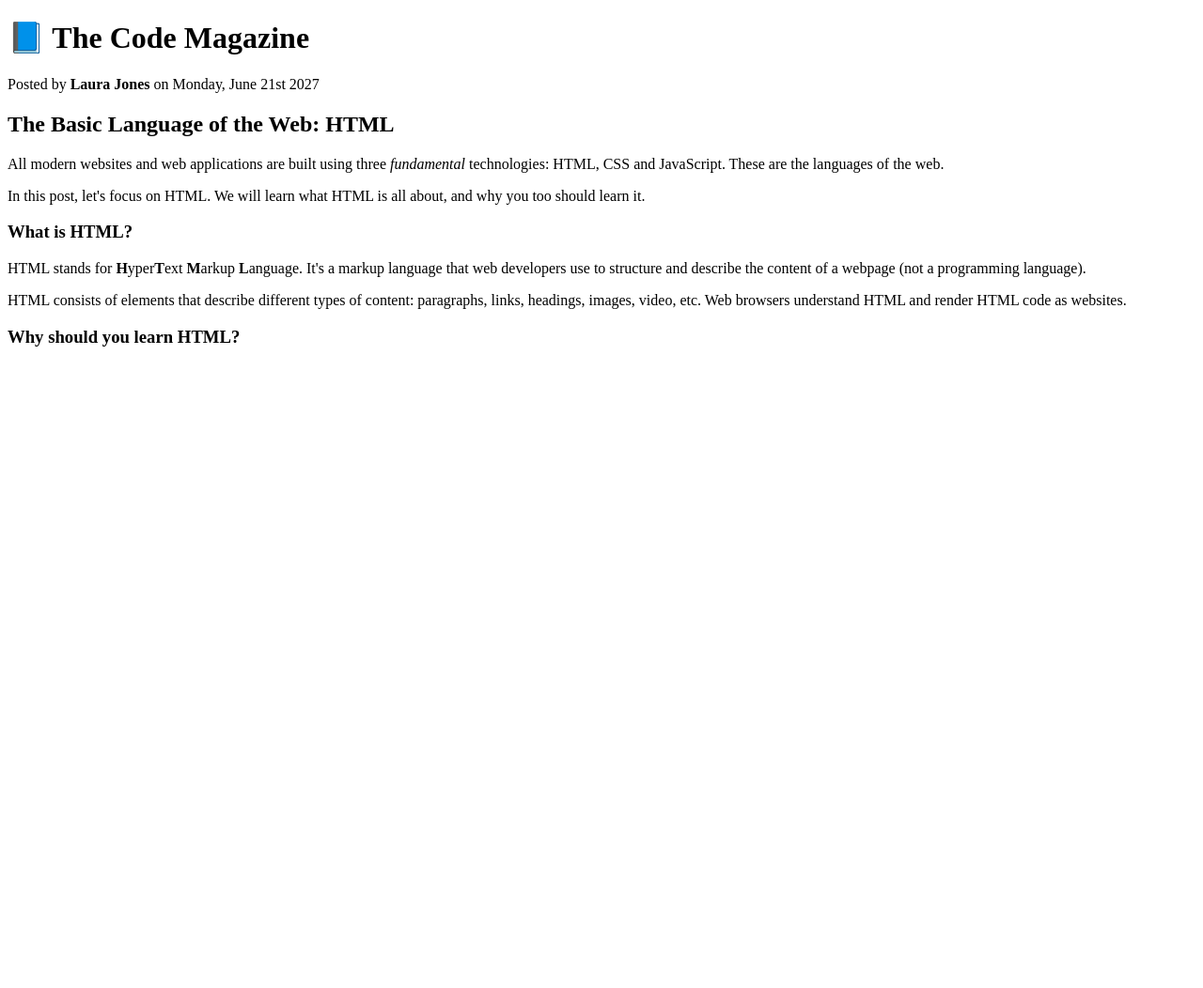
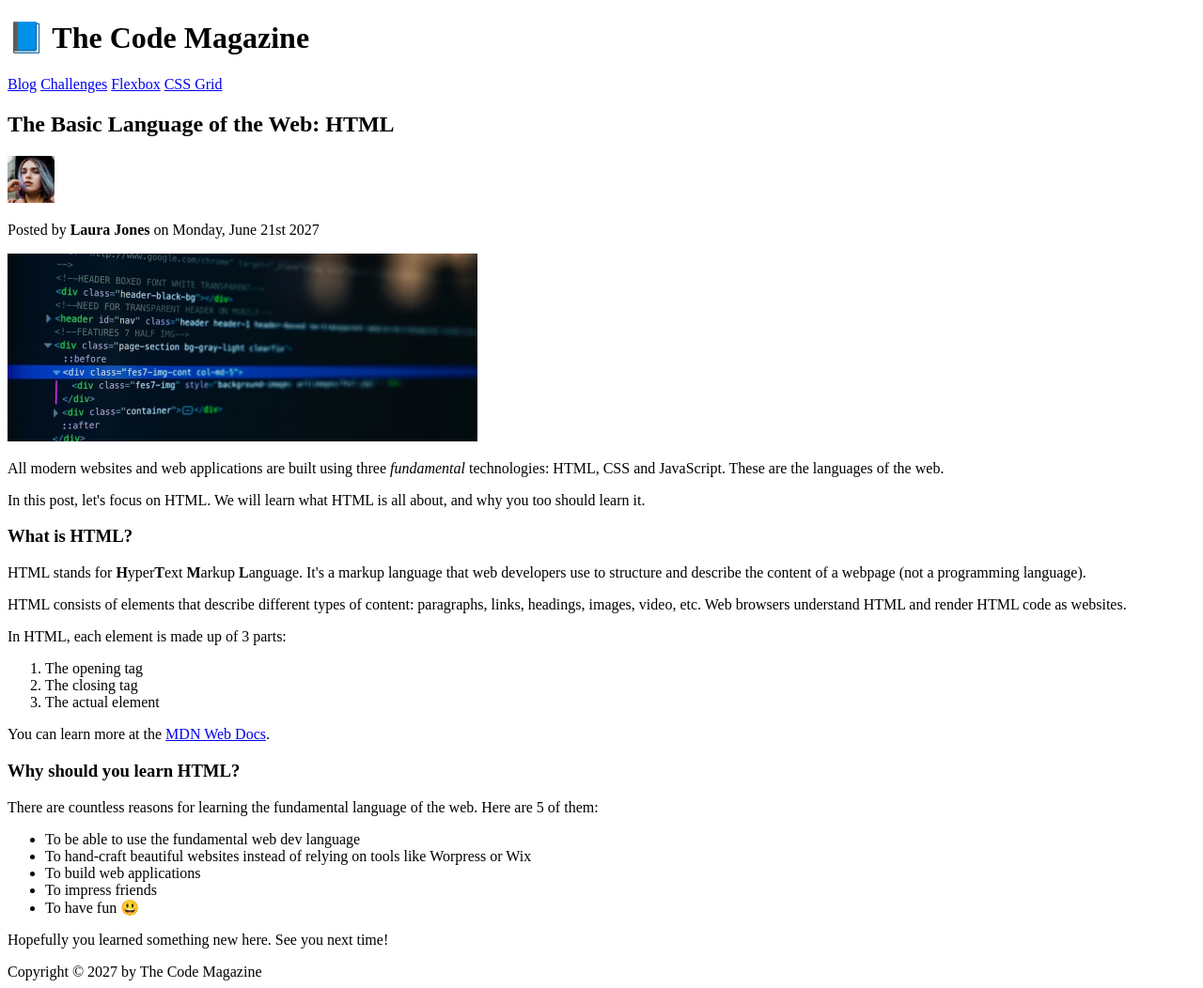
Before and after one commit to dougatbold/back-to-html-css-basics, a plain HTML site: page starter/02-HTML-Fundamentals/index.html in a window 1280 px wide. Shown: the whole page at 94% size. Before the commit the page ends 800 px from the top, so only its background shows below. Drawn offline with Linux system fonts and the light colour scheme.

Commit message:
Made significant updates to index.html and created blog.html

```diff
--- a/starter/02-HTML-Fundamentals/index.html
+++ b/starter/02-HTML-Fundamentals/index.html
@@ -1,6 +1,7 @@
 <!DOCTYPE html>
-<html>
+<html lang="en">
   <head>
+    <meta charset="UTF-8" />
     <title>The Basic Language of the web: HTML</title>
   </head>
 
@@ -12,14 +13,42 @@
     <h5>The Basic Language of the web: HTML</h5>
     <h6>The Basic Language of the web: HTML</h6> -->
 
+    <header>
       <h1>📘 The Code Magazine</h1>
+      <nav>
+        <a href="blog.html">Blog</a>
+        <a href="#">Challenges</a>
+        <a href="#">Flexbox</a>
+        <a href="#">CSS Grid</a>
+      </nav>
+    </header>
+
+    <article>
+      <header>
+        <h2>The Basic Language of the Web: HTML</h2>
+
+        <img
+          src="laura-jones.jpg"
+          width="50"
+          height="50"
+          alt="Headshot of Laura Jones, the author"
+        />
+
         <p>Posted by <strong>Laura Jones</strong> on Monday, June 21st 2027</p>
 
-    <h2>The Basic Language of the Web: HTML</h2>
+        <img
+          src="post-img.jpg"
+          alt="HTML code on a screen"
+          width="500"
+          height="200
+    "
+        />
+      </header>
+
       <p>
         All modern websites and web applications are built using three
-      <em>fundamental</em> technologies: HTML, CSS and JavaScript. These are the
-      languages of the web.
+        <em>fundamental</em> technologies: HTML, CSS and JavaScript. These are
+        the languages of the web.
       </p>
 
       <p>
@@ -31,9 +60,9 @@
 
       <p>
         HTML stands for <strong>H</strong>yper<strong>T</strong>ext
-      <strong>M</strong>arkup <strong>L</strong>anguage. It's a markup language
-      that web developers use to structure and describe the content of a webpage
-      (not a programming language).
+        <strong>M</strong>arkup <strong>L</strong>anguage. It's a markup
+        language that web developers use to structure and describe the content
+        of a webpage (not a programming language).
       </p>
 
       <p>
@@ -42,6 +71,44 @@
         HTML and render HTML code as websites.
       </p>
 
+      <p>In HTML, each element is made up of 3 parts:</p>
+
+      <ol>
+        <li>The opening tag</li>
+        <li>The closing tag</li>
+        <li>The actual element</li>
+      </ol>
+
+      <p>
+        You can learn more at the
+        <a
+          href="https://developer.mozilla.org/en-US/docs/Web/HTML"
+          target="_blank"
+          >MDN Web Docs</a
+        >.
+      </p>
+
       <h3>Why should you learn HTML?</h3>
+
+      <p>
+        There are countless reasons for learning the fundamental language of the
+        web. Here are 5 of them:
+      </p>
+
+      <ul>
+        <li>To be able to use the fundamental web dev language</li>
+        <li>
+          To hand-craft beautiful websites instead of relying on tools like
+          Worpress or Wix
+        </li>
+        <li>To build web applications</li>
+        <li>To impress friends</li>
+        <li>To have fun 😃</li>
+      </ul>
+
+      <p>Hopefully you learned something new here. See you next time!</p>
+    </article>
+
+    <footer>Copyright &copy; 2027 by The Code Magazine</footer>
   </body>
 </html>
```
Also changed, not shown: starter/02-HTML-Fundamentals/blog.html (added, +10 -0 lines). Lines whose indentation alone changed are shown as unchanged.
